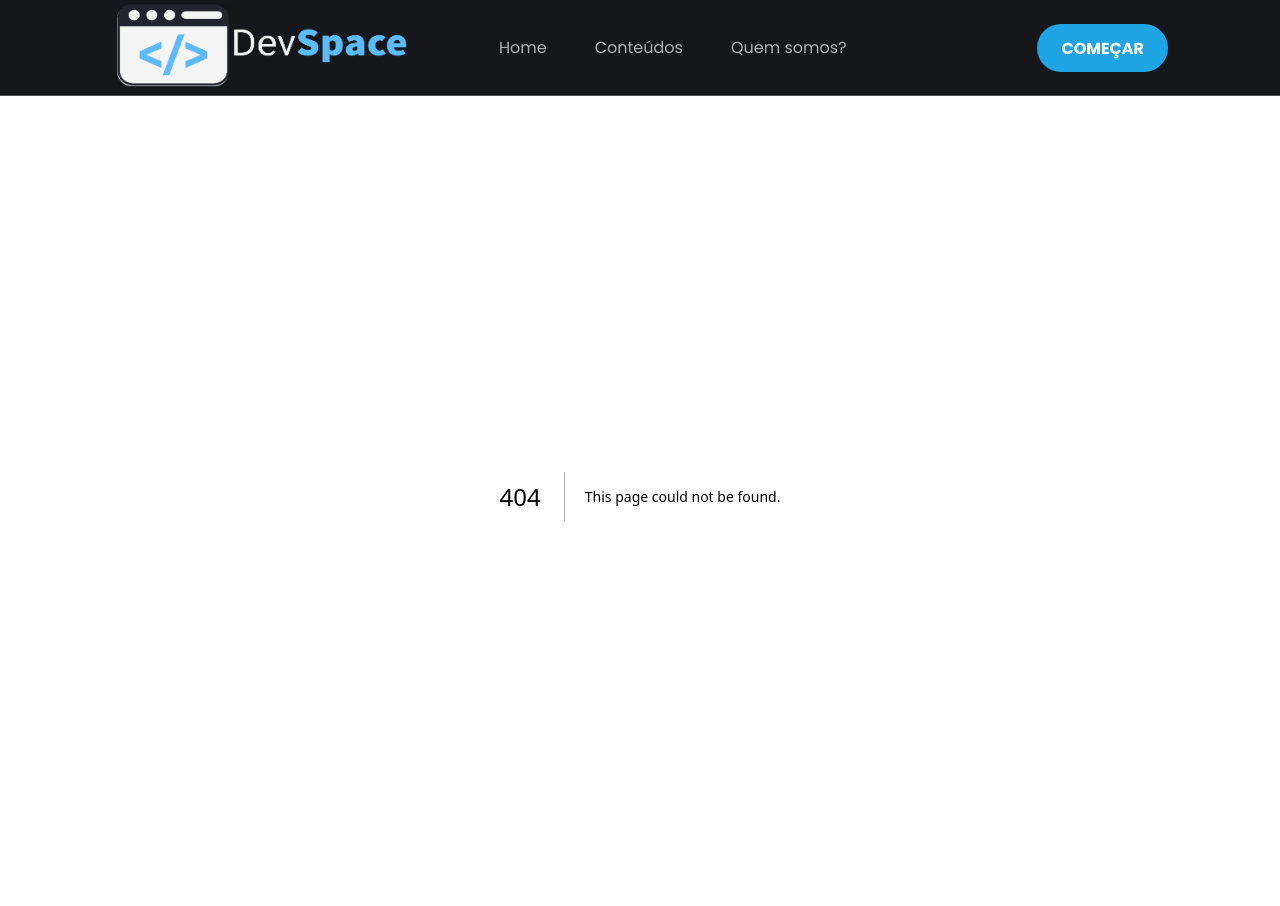
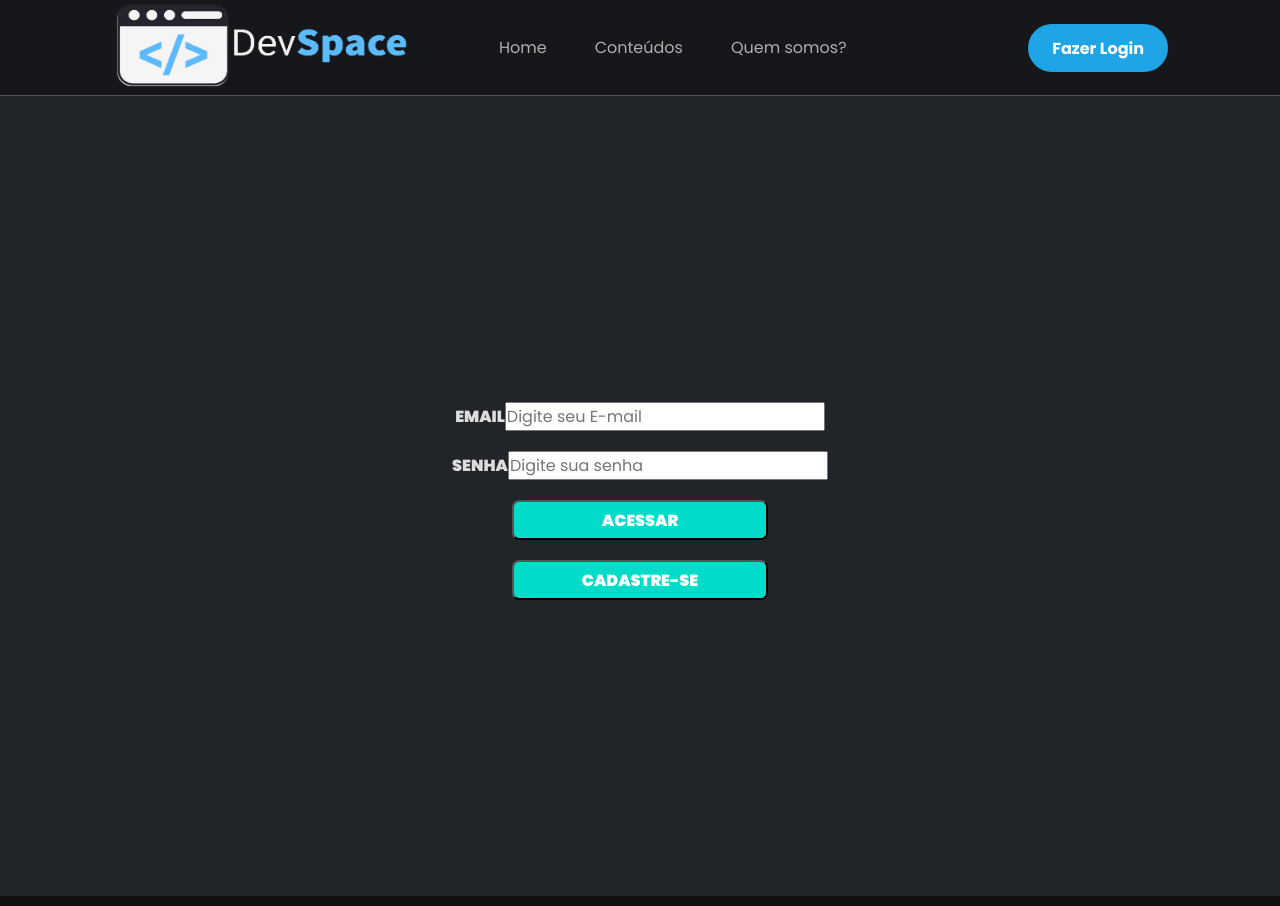
Before and after one commit to kassiobruno/next-js-blog-infnet, a Next.js app: page /login in a window 1280 px wide. Before the commit this address had no page. Built offline with nearby package versions, Linux system fonts and the light colour scheme.

Commit message:
create signin page

```diff
--- a/package.json
+++ b/package.json
@@ -19,10 +19,13 @@
     "node-fetch": "^3.3.0",
     "prismic-dom": "^2.2.7",
     "react": "18.2.0",
+    "react-activity-indicator": "^0.7.77",
     "react-dom": "18.2.0",
     "react-icons": "^4.7.1",
     "react-router-dom": "^6.5.0",
-    "sass": "^1.56.2"
+    "reactstrap": "^9.1.5",
+    "sass": "^1.56.2",
+    "styled-components": "^5.3.6"
   },
   "devDependencies": {
     "@types/node": "^18.11.14",
--- a/src/components/Header/index.tsx
+++ b/src/components/Header/index.tsx
@@ -29,7 +29,7 @@ export default function Header(){
           </ActiveLink>
         </nav>
 
-        <a className={styles.readyButton} type="button" href="https://github.com/kassiobruno">COMEÇAR</a>
+        <a className={styles.readyButton} type="button" href="/login">Fazer Login</a>
 
       </div>
     </header>
--- a/src/pages/_document.tsx
+++ b/src/pages/_document.tsx
@@ -1,4 +1,5 @@
 import Document, {Html, Head, Main, NextScript} from "next/document";
+import AuthProvider from "../contexts/auth";
 
 export default class MyDocument extends Document {
   render() {
@@ -10,8 +11,10 @@ export default class MyDocument extends Document {
           <link rel="shortcut icon" href="/favicon.png" type="image/png"/>
         </Head>
         <body>
+          <AuthProvider>
           <Main/>
           <NextScript />
+          </AuthProvider>
         </body>
       </Html>
     )
--- /dev/null
+++ b/src/pages/login/index.jsx
@@ -0,0 +1,65 @@
+import {useState, useContext} from 'react';
+import {AuthContext} from '../../contexts/auth';
+import {Input, Label} from 'reactstrap';
+import { ContainerLogin, FormGroup, SubmitButton, SubmitText, CadButton, CadText } from './styles';
+import ActivityIndicator from 'react-activity-indicator';
+import { useRouter } from 'next/router';
+
+export default function SignIn() {
+
+  const [email, setEmail] = useState('');
+  const [password, setPassword] = useState('');
+  const { signIn, loadingAuth } = useContext(AuthContext)
+  const router = useRouter()
+
+  function handleLogin() {
+    signIn(email, password);
+  }
+
+  function handleClick() {
+    router.push('/signup');
+  }
+
+  return (
+    <ContainerLogin>
+
+      <FormGroup>
+        <Label>
+          Email
+          <Input
+          name="email"
+          placeholder='Digite seu E-mail'
+          value={email}
+          type="email"
+          onChange={e => setEmail(e.target.value)} />
+        </Label>
+      </FormGroup>
+
+      <FormGroup>
+        <Label>
+          Senha
+          <Input
+          name="password"
+          placeholder='Digite sua senha'
+          value={password}
+          type="password"
+          onChange={(e => setPassword(e.target.value))}
+           />
+        </Label>
+      </FormGroup>
+
+      <SubmitButton type="submit" onClick={handleLogin}>
+        {loadingAuth ? (
+          <ActivityIndicator number={4} duration={200} activeColor="#0070bf" borderWidth={2} borderRadius="50%" diameter={25} />
+        ) : (
+          <SubmitText>Acessar</SubmitText>
+        )}
+      </SubmitButton>
+
+      <CadButton onClick={handleClick}>
+        <CadText>Cadastre-se</CadText>
+      </CadButton>
+
+    </ContainerLogin>
+  )
+}
--- /dev/null
+++ b/src/pages/login/styles.js
@@ -0,0 +1,80 @@
+import styled from 'styled-components';
+import {Container, Button} from 'reactstrap';
+import {GrBitcoin} from 'react-icons/gr'
+
+export const ContainerLogin = styled(Container)`
+  background-color: #212529;
+  width: 100%;
+  height: 100vh;
+  display: flex;
+  flex-direction: column;
+  justify-content: center;
+  align-items: center;
+  margin-bottom: 10px;
+`;
+
+export const FormGroup = styled.div`
+  display: flex;
+  justify-content: center;
+  padding: 5px 0 5px 0;
+  margin: 5px;
+  color: #DCDCDC;
+  text-transform: uppercase;
+  font-weight: 900;
+`;
+export const SubmitButton = styled(Button)`
+  background-color: #00dcc9;
+  width: 20%;
+  height: 40px;
+  border-radius: 7px;
+  margin-top: 10px;
+`;
+
+export const SubmitText = styled.text`
+  color: #FFF;
+  text-transform: uppercase;
+  font-weight: 900;
+`;
+
+export const CadButton = styled(Button)`
+  background-color: #00dcc9;
+  width: 20%;
+  height: 40px;
+  border-radius: 7px;
+  margin-top: 20px;
+`;
+
+export const CadText = styled.text`
+  color: #FFF;
+  text-transform: uppercase;
+  font-weight: 900;
+  padding: 10px;
+`;
+
+export const Icon = styled(GrBitcoin)`
+  color: #00dcc9;
+  font-size: 100px;
+  padding-bottom: 20px;
+`;
+
+export const IconText = styled.text`
+  justify-content: center;
+  color: #FFF;
+  font-weight: 900;
+  font-size: 25px;
+  padding-bottom: 50px;
+`;
+
+export const IconBack = styled(Button)`
+  background-color: #C70039;
+  width: 60%;
+  height: 40px;
+  border-radius: 7px;
+  margin-top: 10px;
+`;
+
+export const BackText = styled.text`
+  color: #FFF;
+  text-transform: uppercase;
+  font-weight: 900;
+`;
--- a/src/pages/posts/index.tsx
+++ b/src/pages/posts/index.tsx
@@ -3,7 +3,6 @@ import { useState } from 'react';
 import Head from 'next/head';
 import Link from 'next/link';
 import Image from 'next/image';
-import thumbpng from '../../../public/images/thumb.png';
 import {FiChevronsLeft, FiChevronLeft, FiChevronsRight, FiChevronRight} from 'react-icons/fi';
 import { GetStaticProps } from 'next';
 import { getPrismicClient } from '../../services/prismic'
```
Also changed, not shown: src/pages/_app.tsx (+4 -5 lines), src/pages/index.tsx (+5 -5 lines), 1 other file (tests, documents, lock files or other folders).
